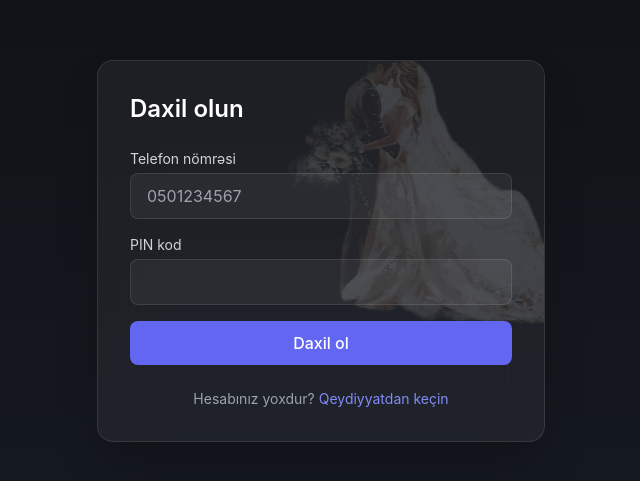
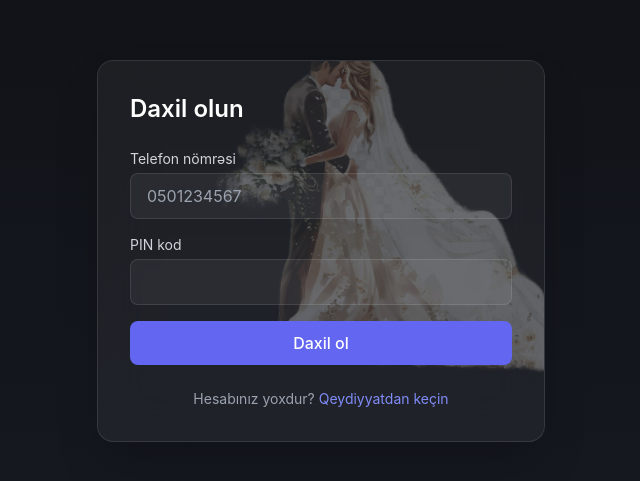
Before and after one commit to Samir210-az/toy, a React (Vite) app: page /login in a window 1280 px wide. Shown: the part 149-630 px from the top of the page, without its empty margins (319-959 px from the left). Built offline with nearby package versions, Linux system fonts and the light colour scheme; no server answers.

Commit message:
Watermark şəkillərin görünürlüyünü artırdım (opacity və ölçü)

```diff
--- a/src/components/Calendar.jsx
+++ b/src/components/Calendar.jsx
@@ -29,7 +29,7 @@ export default function Calendar({ zallar, meclisler, bgImage }) {
         <img
           src={bgImage}
           alt=""
-          className="pointer-events-none select-none absolute -right-6 -bottom-4 h-[115%] w-auto object-contain opacity-[0.14] mix-blend-screen"
+          className="pointer-events-none select-none absolute -right-4 -bottom-4 h-[125%] w-auto object-contain opacity-30 mix-blend-screen"
         />
       )}
 
--- a/src/components/HallGrid.jsx
+++ b/src/components/HallGrid.jsx
@@ -27,7 +27,7 @@ export default function HallGrid({ zallar, meclisler }) {
             <img
               src={image}
               alt=""
-              className="pointer-events-none select-none absolute -right-3 -bottom-3 h-[135%] w-auto object-contain opacity-20 mix-blend-screen"
+              className="pointer-events-none select-none absolute -right-2 -bottom-2 h-[150%] w-auto object-contain opacity-40 mix-blend-screen"
             />
             <div className="relative z-10">
               <div className="flex items-center gap-2 mb-1">
--- a/src/pages/Login.jsx
+++ b/src/pages/Login.jsx
@@ -47,7 +47,7 @@ export default function Login() {
         <img
           src="/images/login-couple.png"
           alt=""
-          className="pointer-events-none select-none absolute -right-10 -top-6 h-[80%] w-auto object-contain opacity-[0.16] mix-blend-screen"
+          className="pointer-events-none select-none absolute -right-6 -top-8 h-[95%] w-auto object-contain opacity-30 mix-blend-screen"
         />
 
         <div className="relative z-10">
```
